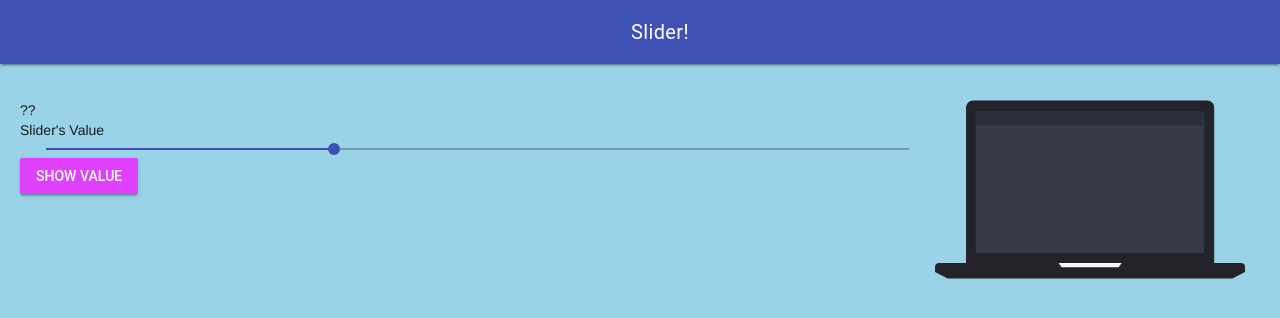
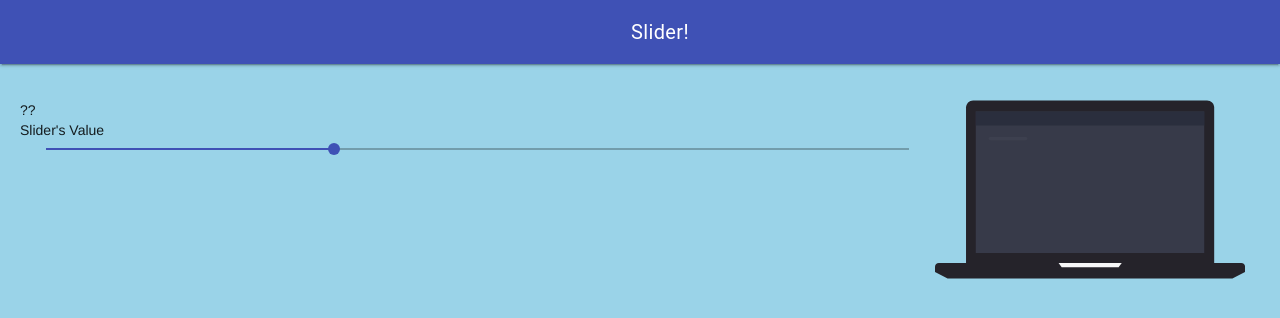
Before and after one commit to ashley-monaghan/ICS2OR-Unit-5-01, a plain HTML site: page index.html in a window 1280 px wide. Drawn offline with nearby package versions, Linux system fonts and the light colour scheme.

Commit message:
no button?

```diff
--- a/index.html
+++ b/index.html
@@ -81,16 +81,8 @@
             onchange="updateSliderValue(this.value)"
           />
         </label>
-        <!-- Raised button with ripple -->
-        <button
-          class="mdl-button mdl-js-button mdl-button--raised mdl-js-ripple-effect mdl-button--accent"
-          onclick="myButtonClicked()"
-        >
-          Show Value
-        </button>
         <!-- basic text -->
         <p></p>
-        <div id="hello-world"></div>
       </main>
     </div>
   </body>
```
